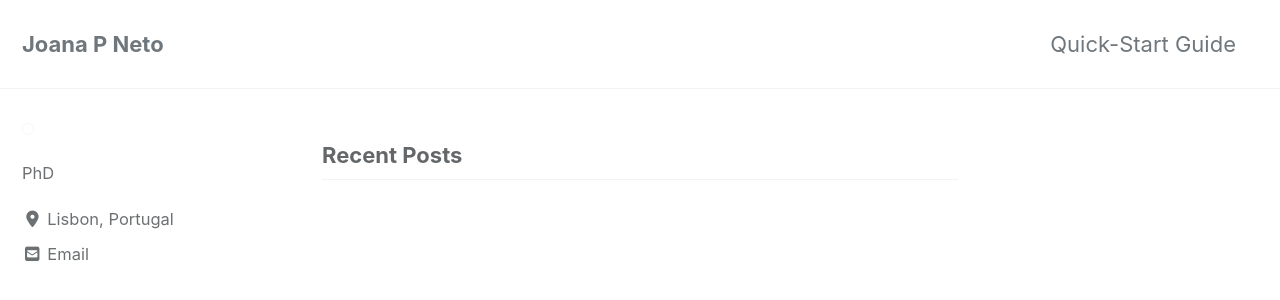
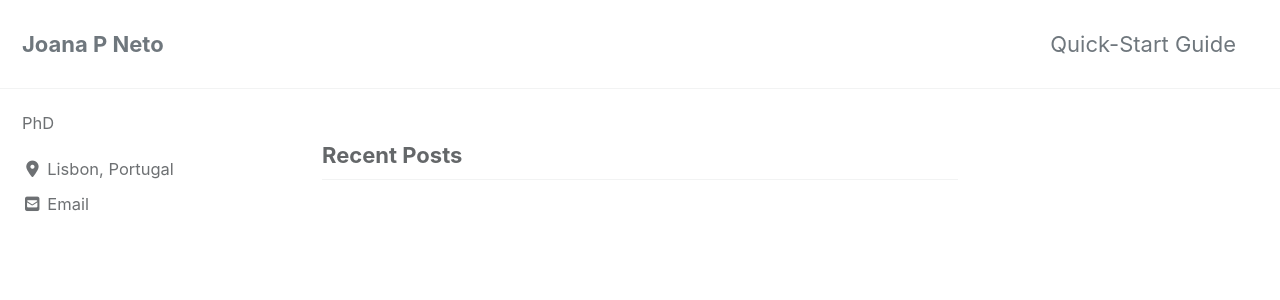
Before and after one commit to JoanaPNeto/JoanaPNeto.github.io, a Jekyll site: the page built from index.html, in a window 1280 px wide and 900 px high. Shown: the top 300 px of the window. Built offline with Jekyll 4.4.1, drawn with Linux system fonts in a browser that asks for light colours; cached includes are drawn as plain includes; nearby versions of some CDN libraries; the list of posts is cut into pages by our own code.

Commit message:
Update _config.yml

```diff
--- a/_config.yml
+++ b/_config.yml
@@ -94,7 +94,7 @@ analytics:
 # Site Author
 author:
   name             : #"Joana P Neto"
-  avatar           : "/assets/images/bio-photo.jpg"
+  avatar           : #"/assets/images/bio-photo.jpg"
   bio              : "PhD"
   location         : "Lisbon, Portugal"
   email            : "joanasneto@gmail.com"
```
